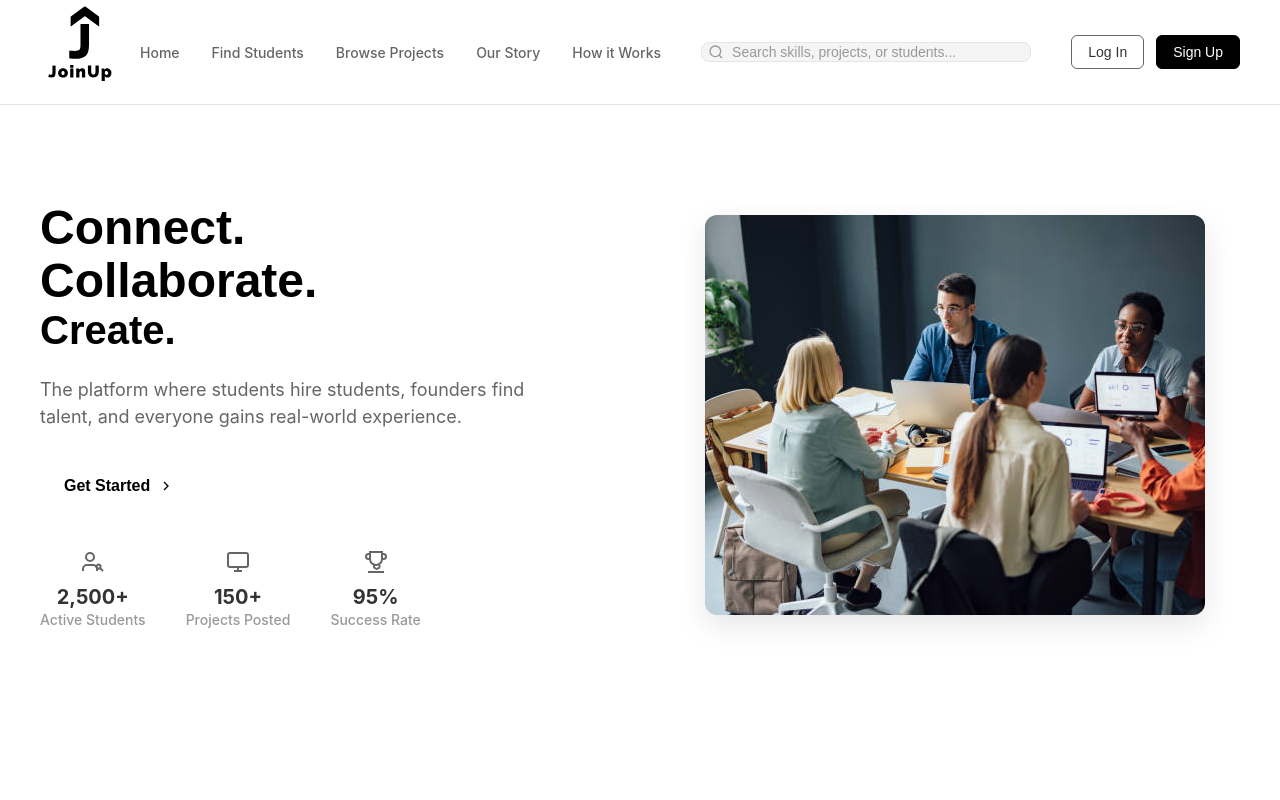
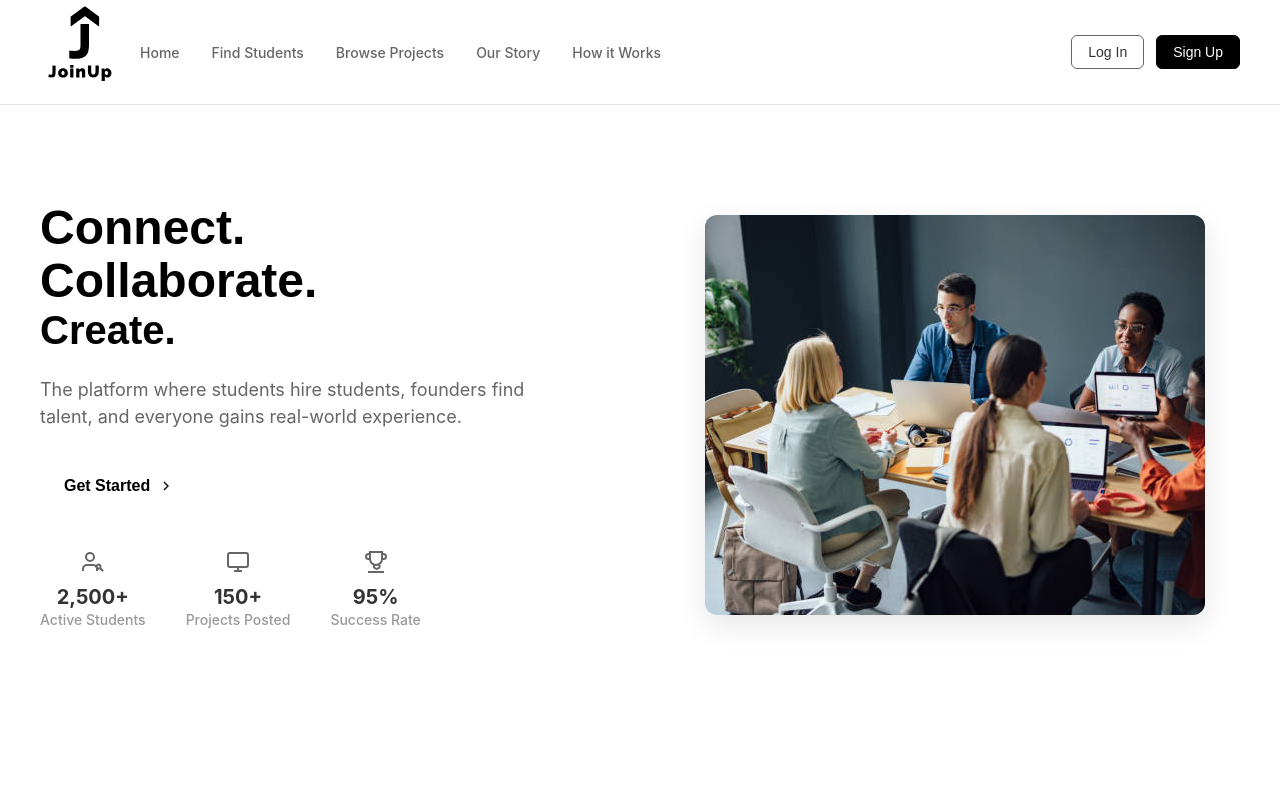
Before and after one commit to kassidysonson/RutgersCapstone, a React (Vite) app: page /home in a window 1280 px wide. Shown: the top 800 px of the page. Built offline with nearby package versions, Linux system fonts and the light colour scheme; no server answers.

Commit message:
remove search bar

```diff
--- a/src/components/Header.jsx
+++ b/src/components/Header.jsx
@@ -143,28 +143,8 @@ const Header = () => {
           </Link>
         </nav>
 
-        {/* Search Bar */}
-        <div className="search-container">
-          <div className="search-bar">
-            <svg
-              className="search-icon"
-              width="16"
-              height="16"
-              viewBox="0 0 24 24"
-              fill="none"
-              stroke="currentColor"
-              strokeWidth="2"
-            >
-              <circle cx="11" cy="11" r="8"></circle>
-              <path d="m21 21-4.35-4.35"></path>
-            </svg>
-            <input
-              type="text"
-              placeholder="Search skills, projects, or students..."
-              className="search-input"
-            />
-          </div>
-        </div>
+        {/* Empty space where search bar used to be */}
+        <div className="search-container"></div>
 
         {/* Dashboard Link */}
         {userId && (
--- a/src/components/LandingPage.css
+++ b/src/components/LandingPage.css
@@ -64,7 +64,7 @@
   text-decoration: none;
   cursor: pointer;
   transition: opacity 0.2s;
-  margin-top: 20px;
+  margin-top: -20px;
 }
 
 .landing-logo-img {
```
